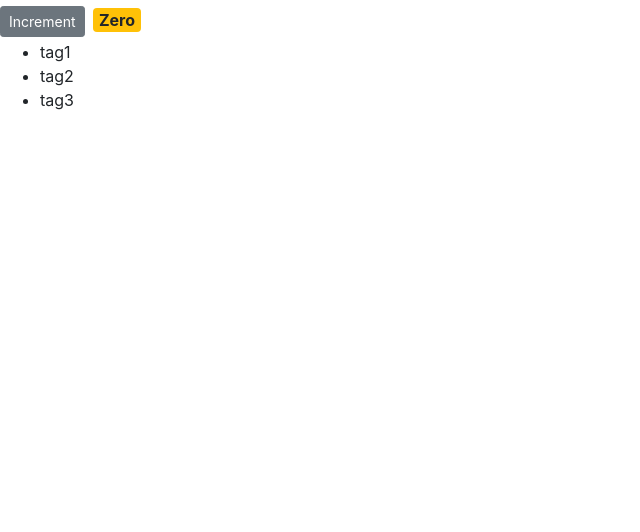
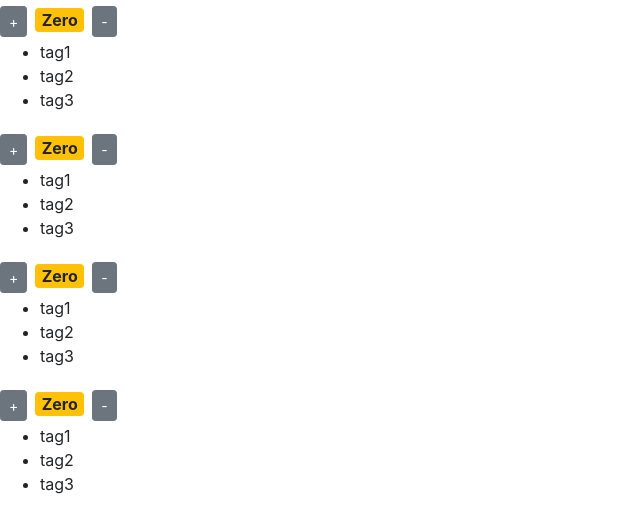
Before and after one commit to Nanc2412/First-react-app, a React (Create React App) app: page / in a window 1280 px wide. Shown: the top 532 px of the page, without its empty margins (0-640 px from the left). Built offline with nearby package versions, Linux system fonts and the light colour scheme.

Commit message:
Composing components

```diff
--- a/src/components/counter.jsx
+++ b/src/components/counter.jsx
@@ -19,9 +19,15 @@
   //   this.handleIncrement = this.handleIncrement.bind(this);
   // }
 
-  handleIncrement = () => {
+  handleIncrement = product => {
     // console.log('Increment Clicked', this);
-    this.setState({ count: this.state.count + 1 })
+    console.log(product);
+    this.setState({ count: this.state.count + 1 });
+  };
+
+  handleDecrement = product => {
+    console.log(product);
+    this.setState({ count: this.state.count - 1 });
   };
 
   renderTags() {
@@ -49,13 +55,32 @@
           ))}
         </ul> */}
 
-        <button onClick={this.handleIncrement} className="btn btn-secondary btn-sm">Increment</button>
+        {/* <button
+          onClick={this.handleIncrement}
+          className="btn btn-secondary btn-sm"
+        >
+          Increment
+        </button> */}
+        <button
+          onClick={() => this.handleIncrement()}
+          className="btn btn-secondary btn-sm"
+        >
+          +
+        </button>
+
         <span style={{ fontSize: 16 }} className={this.getBadgeClasses()}>
           {this.formatCount()}
         </span>
 
+        <button
+          onClick={() => this.handleDecrement()}
+          className="btn btn-secondary btn-sm"
+        >
+          -
+        </button>
+
         {this.renderTags()}
-        {this.state.tags.length === 0 && 'Create a new tag!'}
+        {this.state.tags.length === 0 && "Create a new tag!"}
       </React.Fragment>
     );
   }
--- /dev/null
+++ b/src/components/counters.jsx
@@ -0,0 +1,19 @@
+import React, { Component } from 'react';
+import Counter from './counter';
+class Counters extends Component {
+    state = {
+        counters: [
+            {id:1, value:0},
+            {id:2, value:0},
+            {id:3, value:0},
+            {id:4, value:0}
+        ]
+    };
+    render() {
+        return <div>
+            { this.state.counters.map(counter => <Counter key={counter.id} />)}
+        </div>;
+    }
+}
+
+export default Counters;
--- a/src/index.js
+++ b/src/index.js
@@ -2,11 +2,11 @@
 import ReactDOM from 'react-dom';
 import reportWebVitals from './reportWebVitals';
 import 'bootstrap/dist/css/bootstrap.min.css';
-import Counter from './components/counter';
+import Counters from './components/counters';
 
 ReactDOM.render(
   <React.StrictMode>
-    <Counter />
+    <Counters />
   </React.StrictMode>,
   document.getElementById('root')
 );
```
Lines whose indentation alone changed are shown as unchanged.
